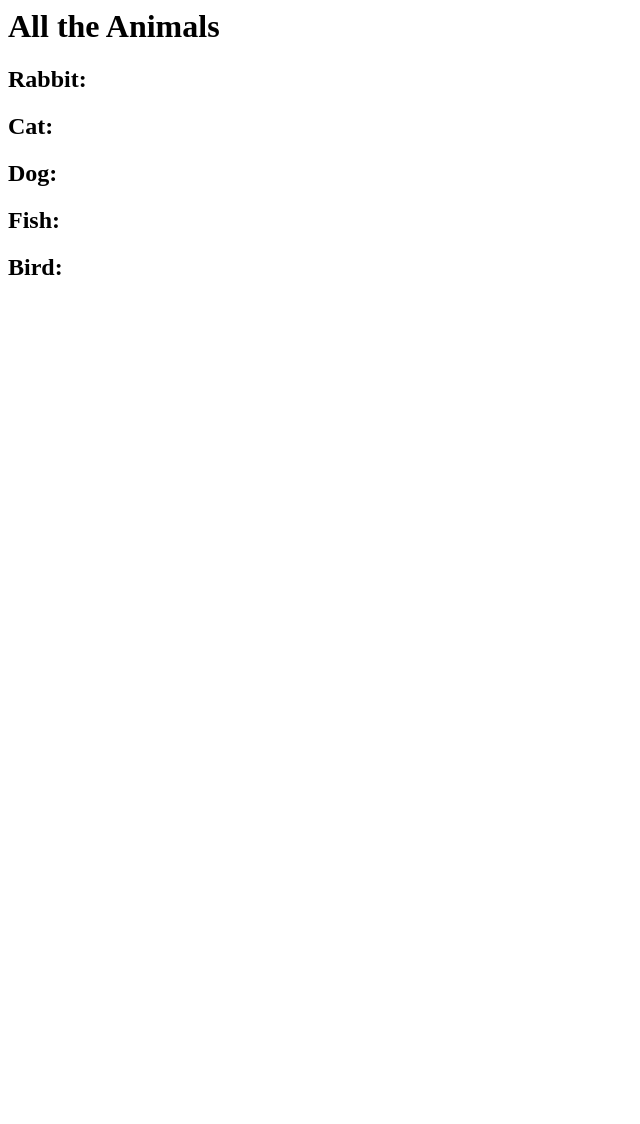
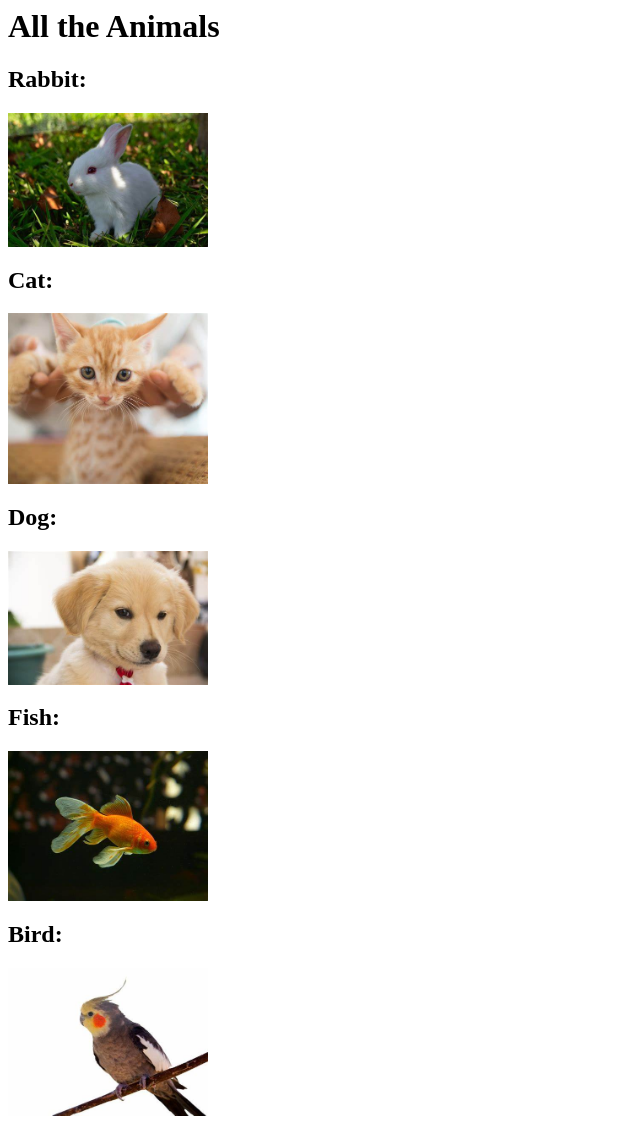
Before and after one commit to TanishqJoshi/Web-Development-Projects, a plain HTML site: page 4.0 File Paths/Folder0/index.html in a window 1280 px wide. Shown: the whole page, without its empty margins (0-640 px from the left). Before the commit the page ends 800 px from the top, so only its background shows below. Drawn offline with Linux system fonts and the light colour scheme.

Commit message:
Added 4.0 File Paths

```diff
--- a/4.0 File Paths/Folder0/index.html
+++ b/4.0 File Paths/Folder0/index.html
@@ -1,10 +1,13 @@
 <h1>All the Animals</h1>
 <h2>Rabbit:</h2>
-
+<img src = "./rabbit.png", width = 200>
 <h2>Cat:</h2>
+<img src = "Folder3/cat.png", width = 200>
 
 <h2>Dog:</h2>
-
+<img src = "../dog.png", width = 200>
 <h2>Fish:</h2>
+<img src = "../Folder1/fish.png", width = 200>
 
 <h2>Bird:</h2>
+<img src = "../Folder1/Folder2/bird.png", width = 200>
```
